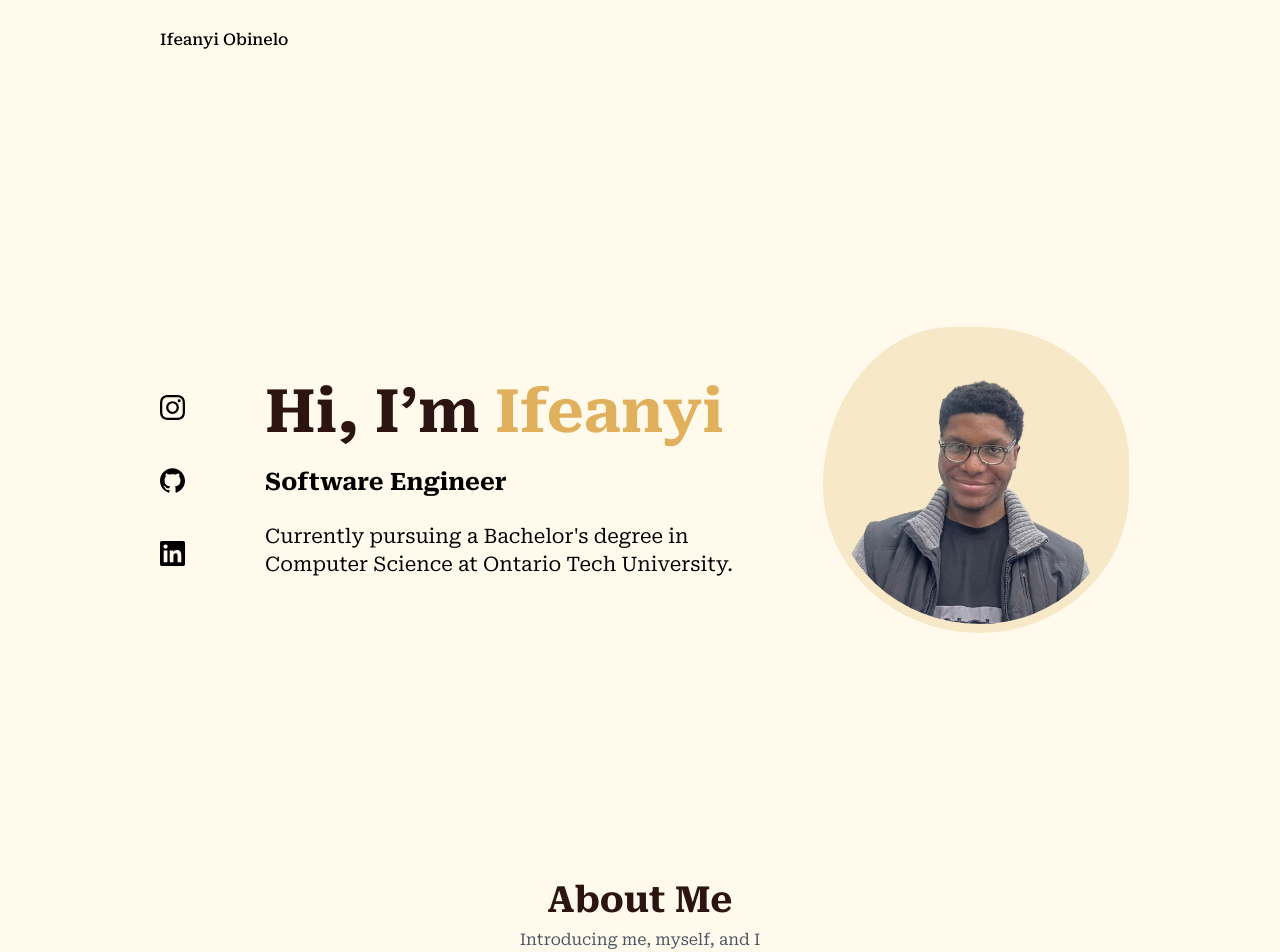
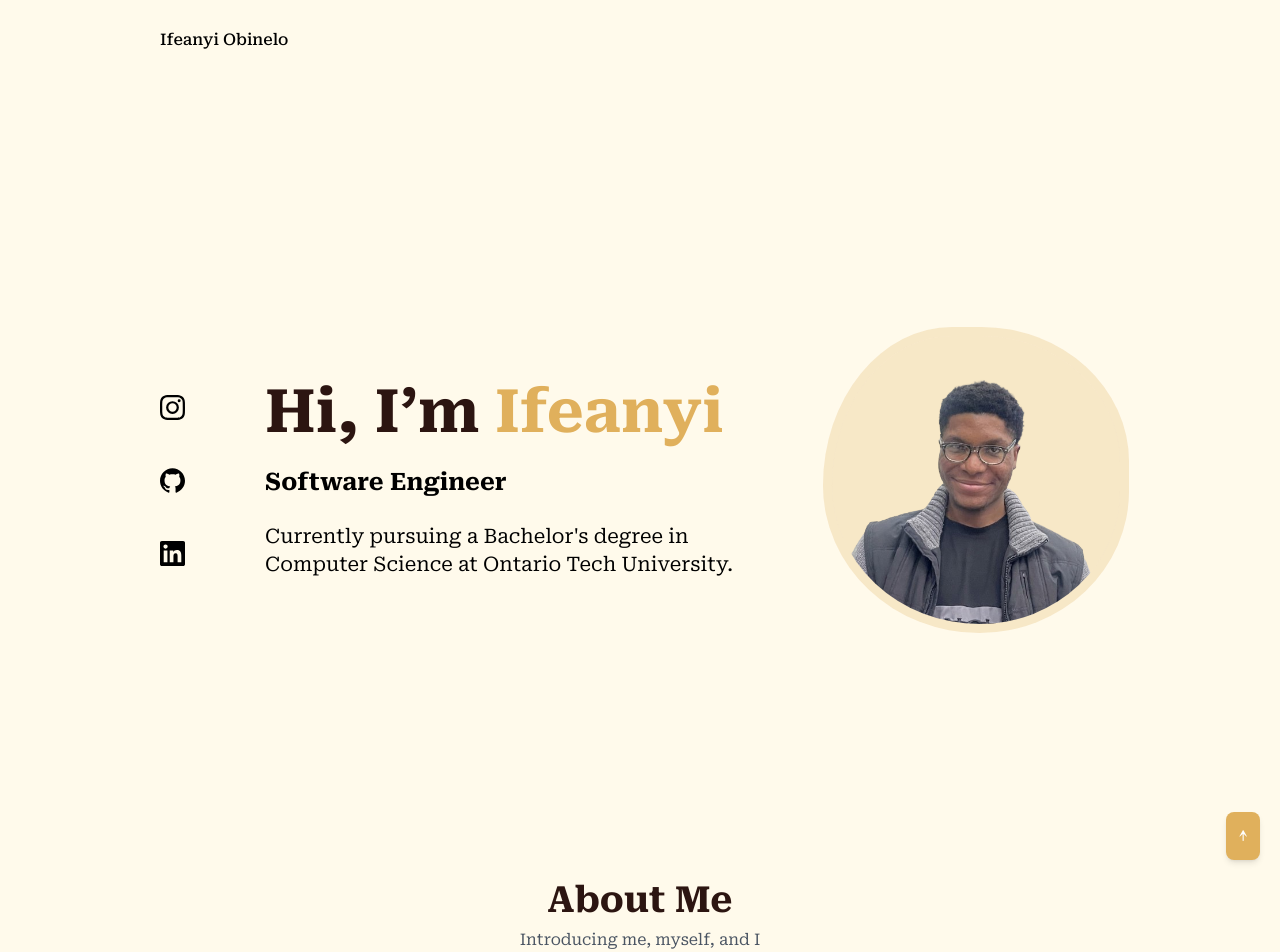
Before and after one commit to kz4killua/website, a Next.js app: page / in a window 1280 px wide. Shown: the top 952 px of the page. Built offline with nearby package versions, Linux system fonts and the light colour scheme.

Commit message:
Add `ScrollToTopButton`

```diff
--- a/src/app/globals.css
+++ b/src/app/globals.css
@@ -24,7 +24,7 @@
     --popover: 0 0% 100%;
     --popover-foreground: 222.2 84% 4.9%;
     --primary: var(--brown);
-    --primary-foreground: 210 40% 98%;
+    --primary-foreground: var(--white);
     --secondary: var(--dark-brown);
     --secondary-foreground: var(--white);
     --muted: 215 14% 34%;
--- a/src/app/page.tsx
+++ b/src/app/page.tsx
@@ -8,6 +8,7 @@ import Skills from "@/components/skills"
 import Projects from "@/components/projects"
 import Reviews from "@/components/reviews"
 import Footer from "@/components/footer"
+import ScrollToTopButton from "@/components/scroll-to-top-button"
 
 
 export default function Home() {
@@ -22,9 +23,10 @@ export default function Home() {
           <Projects />
           <Skills />
           <Reviews />
-          <Footer />
         </div>
       </main>
+      <Footer />
+      <ScrollToTopButton />
     </div>
   )
 }
--- /dev/null
+++ b/src/components/scroll-to-top-button.tsx
@@ -0,0 +1,41 @@
+"use client"
+
+import { useState, useEffect } from "react";
+
+
+export default function ScrollToTopButton() {
+
+  const [isVisible, setIsVisible] = useState(false);
+
+  function toggleVisibility() {
+    setIsVisible(window.scrollY > 300)
+  }
+
+  function scrollToTop() {
+    window.scrollTo({
+        top: 0,
+        behavior: 'smooth'
+    })
+  }
+
+  useEffect(() => {
+    window.addEventListener('scroll', toggleVisibility);
+    return () => {
+        window.removeEventListener('scroll', toggleVisibility);
+    }
+  }, [])
+
+  return (
+    <button
+      type="button"
+      onClick={scrollToTop}
+      className={`fixed bottom-5 right-5 p-3 rounded-lg bg-primary text-primary-foreground shadow-md transition-transform transform ${
+          isVisible ? 'translate-y-0' : 'translate-y-20'
+      }`}
+      style={{ transition: 'transform 0.3s ease-in-out' }}
+    >
+      ↑
+    </button>
+  );
+
+}
```
